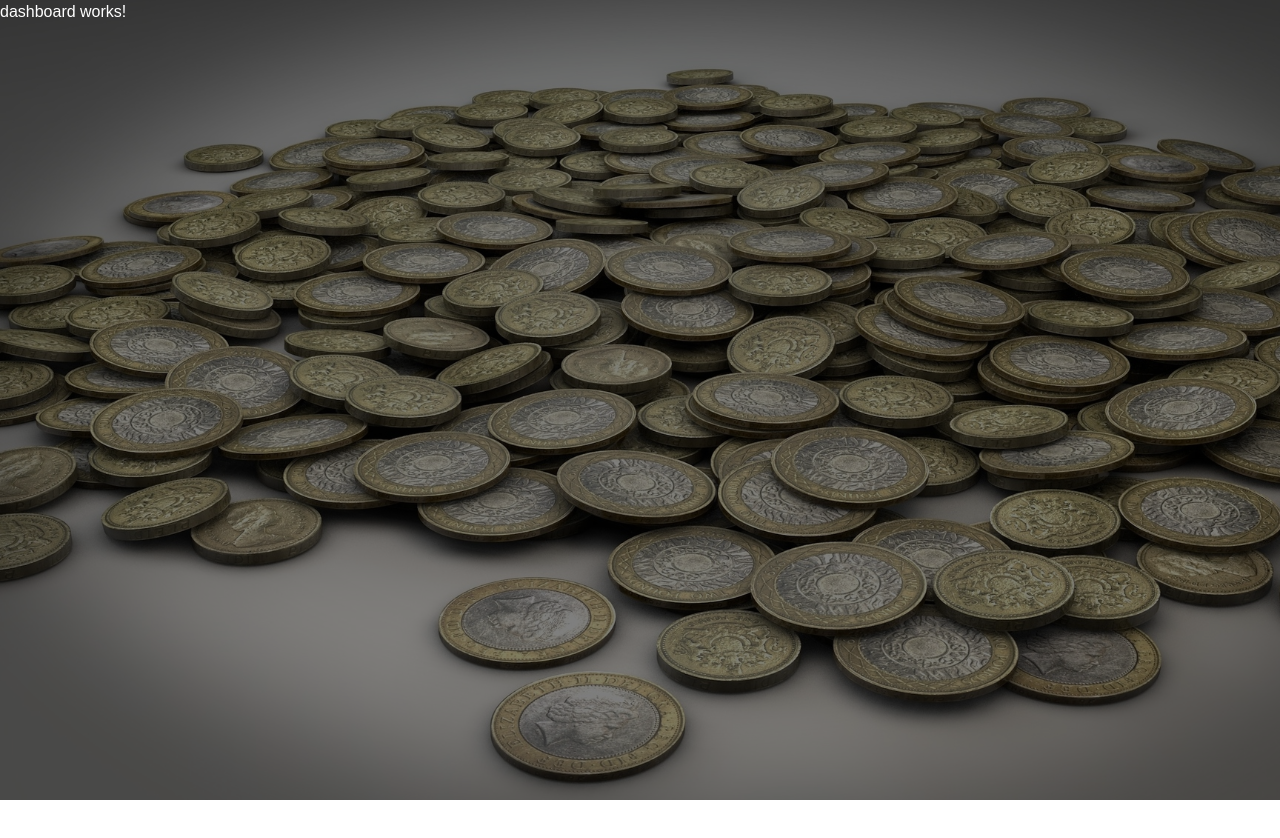
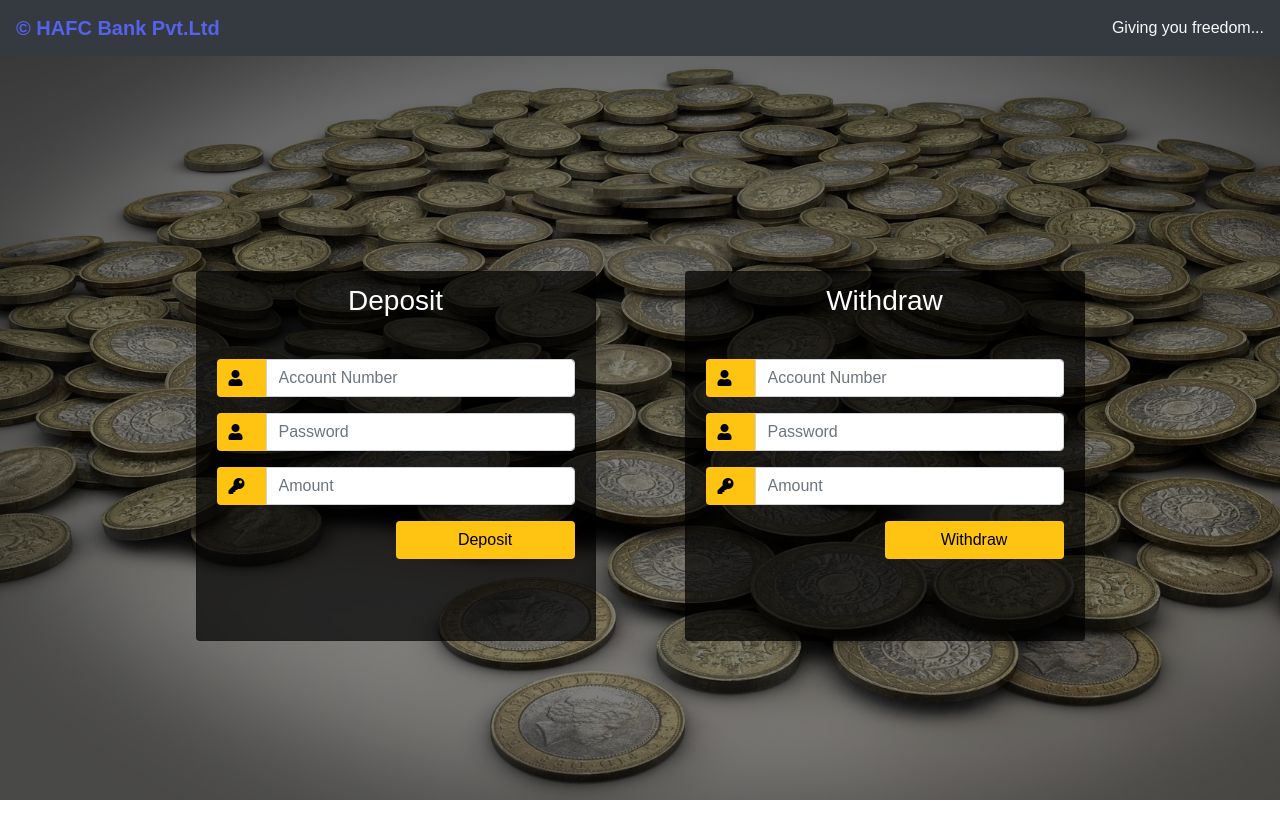
Before and after one commit to ossudheesh/bankApp, an Angular app: page /dashboard in a window 1280 px wide. Shown: the top 838 px of the page. Before the commit the page ends 800 px from the top, so only its background shows below. Built offline with nearby package versions, Linux system fonts and the light colour scheme; a web font is replaced by a local one.

Commit message:
Reactive forms

```diff
--- a/src/app/app.module.ts
+++ b/src/app/app.module.ts
@@ -1,5 +1,5 @@
 import { NgModule } from '@angular/core';
-import { FormsModule } from '@angular/forms';
+import { FormBuilder, FormsModule, ReactiveFormsModule } from '@angular/forms';
 import { BrowserModule } from '@angular/platform-browser';
 
 import { AppRoutingModule } from './app-routing.module';
@@ -18,7 +18,8 @@ import { RegisterComponent } from './register/register.component';
   imports: [
     BrowserModule,
     AppRoutingModule,
-    FormsModule
+    FormsModule,
+    ReactiveFormsModule
   ],
   providers: [],
   bootstrap: [AppComponent]
--- a/src/app/dashboard/dashboard.component.html
+++ b/src/app/dashboard/dashboard.component.html
@@ -1 +1,100 @@
-<p style="color: white;">dashboard works!</p>
+<!-- As a link -->
+<nav class="navbar navbar-light bg-dark ">
+    <a class="navbar-brand  " href="#" style="color:rgb(85, 98, 237);"><b>&#169; HAFC Bank Pvt.Ltd </b></a>
+
+    <span class="quote text-light">Giving you freedom...</span>
+</nav>
+
+
+<div class="container p-5">
+    <div class="row p-5">
+        <div class="col">
+            <div class="d-flex justify-content-center h-100">
+                <div class="card">
+                    <div class="card-header">
+                        <h3 class="text-center">Deposit</h3>
+
+                    </div>
+                    <div class="card-body">
+                        <form (ngSubmit)="deposit()">
+                            <div class="input-group form-group">
+                                <div class="input-group-prepend">
+                                    <span class="input-group-text"><i class="fas fa-user"></i></span>
+                                </div>
+                                <input type="text" name="acc" [(ngModel)]="acc" class="form-control"
+                                    placeholder="Account Number" id="acc" required>
+
+                            </div>
+                            <div class="input-group form-group">
+                                <div class="input-group-prepend">
+                                    <span class="input-group-text"><i class="fas fa-user"></i></span>
+                                </div>
+                                <input type="password" name="pwd" [(ngModel)]="pwd" class="form-control"
+                                    placeholder="Password" id="login_pwd" required>
+
+                            </div>
+                            <div class="input-group form-group">
+                                <div class="input-group-prepend">
+                                    <span class="input-group-text"><i class="fas fa-key"></i></span>
+                                </div>
+                                <input type="text" name="amount" [(ngModel)]="amount" class="form-control"
+                                    placeholder="Amount" id="login_amount" required>
+                            </div>
+
+                            <div class="form-group">
+                                <input type="submit" value="Deposit" class="btn float-right login_btn "
+                                    style="width:50%">
+                            </div>
+                        </form>
+
+                    </div>
+
+                </div>
+            </div>
+        </div>
+        <div class="col">
+            <div class="d-flex justify-content-center h-100">
+                <div class="card">
+                    <div class="card-header">
+                        <h3 class="text-center">Withdraw</h3>
+
+                    </div>
+                    <div class="card-body">
+                        <form (ngSubmit)="withdraw()">
+                            <div class="input-group form-group">
+                                <div class="input-group-prepend">
+                                    <span class="input-group-text"><i class="fas fa-user"></i></span>
+                                </div>
+                                <input type="text" name="wacc" [(ngModel)]="wacc" class="form-control"
+                                    placeholder="Account Number" id="acc" required>
+
+                            </div>
+                            <div class="input-group form-group">
+                                <div class="input-group-prepend">
+                                    <span class="input-group-text"><i class="fas fa-user"></i></span>
+                                </div>
+                                <input type="password" name="wpwd" [(ngModel)]="wpwd" class="form-control"
+                                    placeholder="Password" id="login_pwd" required>
+
+                            </div>
+                            <div class="input-group form-group">
+                                <div class="input-group-prepend">
+                                    <span class="input-group-text"><i class="fas fa-key"></i></span>
+                                </div>
+                                <input type="text" name="wamount" [(ngModel)]="wamount" class="form-control"
+                                    placeholder="Amount" id="login_wamount" required>
+                            </div>
+
+                            <div class="form-group">
+                                <input type="submit" value="Withdraw" class="btn float-right login_btn "
+                                    style="width:50%">
+                            </div>
+                        </form>
+
+                    </div>
+
+                </div>
+            </div>
+        </div>
+    </div>
+</div>
--- a/src/app/dashboard/dashboard.component.ts
+++ b/src/app/dashboard/dashboard.component.ts
@@ -1,4 +1,5 @@
 import { Component, OnInit } from '@angular/core';
+import { DataService } from '../services/data.service';
 
 @Component({
   selector: 'app-dashboard',
@@ -6,10 +7,41 @@ import { Component, OnInit } from '@angular/core';
   styleUrls: ['./dashboard.component.css']
 })
 export class DashboardComponent implements OnInit {
+  acc = ''
+  pwd = ''
+  amount = ''
 
-  constructor() { }
+  wacc = ''
+  wpwd = ''
+  wamount = ''
+
+  constructor(private ds: DataService) { }
 
   ngOnInit(): void {
   }
+  deposit() {
+    let acc = this.acc
+    let pwd = this.pwd
+    let amount = parseInt(this.amount)
 
+    const auth = this.ds.login(acc, pwd)
+    if (auth) {
+      const result = this.ds.deposit(acc, amount)
+      alert(amount + ' credited on ' + acc + ', Balance:' + result)
+    }
+
+
+  }
+  withdraw() {
+    let acc=this.wacc
+    let pwd=this.wpwd
+    let amount=parseInt(this.wamount)
+
+    const auth=this.ds.login(acc,pwd)
+    if(auth){
+      const result=this.ds.withdraw(acc,amount)
+      result?alert(amount+' is withdrew from '+acc+' , Balance:'+result):alert('Insufficient Balance')
+
+    }
+  }
 }
--- a/src/app/login/login.component.ts
+++ b/src/app/login/login.component.ts
@@ -82,19 +82,21 @@ export class LoginComponent implements OnInit {
   login() {
     let acno = this.accNo
     let pwd= this.pwd
-    let db=this.db.database
+    // let db=this.db.database
+    const result=this.db.login(acno,pwd)
+    result?this.router.navigateByUrl('dashboard'):alert('login failed')
 
-    if(acno in db){
-      if(pwd==db[acno]["password"]){
-        // alert('Login Successfull')
-        this.router.navigateByUrl('dashboard')
-      }
-      else{
-        alert('Password Error')
-      }
-    }
-    else{
-      alert('Invalid User')
-    }
+    // if(acno in db){
+    //   if(pwd==db[acno]["password"]){
+    //     // alert('Login Successfull')
+    //     this.router.navigateByUrl('dashboard')
+    //   }
+    //   else{
+    //     alert('Password Error')
+    //   }
+    // }
+    // else{
+    //   alert('Invalid User')
+    // }
   }
 }
--- a/src/app/register/register.component.html
+++ b/src/app/register/register.component.html
@@ -14,12 +14,12 @@
 
             </div>
             <div class="card-body">
-                <form (ngSubmit)="register()">
+                <form [formGroup]="registerForm"  (ngSubmit)="register()">
                     <div class="input-group form-group">
                         <div class="input-group-prepend">
                             <span class="input-group-text"><i class="fas fa-user"></i></span>
                         </div>
-                        <input type="text" name="uname" [(ngModel)]="uname" class="form-control" placeholder="Username"
+                        <input type="text" formControlName="uname"  class="form-control" placeholder="Username"
                             id="login_uname" required>
 
                     </div>
@@ -27,7 +27,7 @@
                         <div class="input-group-prepend">
                             <span class="input-group-text"><i class="fas fa-user"></i></span>
                         </div>
-                        <input type="text" name="accno" [(ngModel)]="accNo" class="form-control"
+                        <input type="text" name="accno" formControlName="accNo" class="form-control"
                             placeholder="Account Number" id="login_accno" required>
 
                     </div>
@@ -35,7 +35,7 @@
                         <div class="input-group-prepend">
                             <span class="input-group-text"><i class="fas fa-key"></i></span>
                         </div>
-                        <input type="password" name="pwd" [(ngModel)]="pwd" class="form-control" placeholder="password"
+                        <input type="password" name="pwd" formControlName="pwd" class="form-control" placeholder="password"
                             id="login_password" required>
                     </div>
 
--- a/src/app/register/register.component.ts
+++ b/src/app/register/register.component.ts
@@ -1,4 +1,5 @@
 import { Component, OnInit } from '@angular/core';
+import { FormBuilder } from '@angular/forms';
 import { Router } from '@angular/router';
 import { DataService } from '../services/data.service';
 
@@ -9,21 +10,25 @@ import { DataService } from '../services/data.service';
 })
 export class RegisterComponent implements OnInit {
 
-  uname=''
-  accNo=''
-  pwd=''
-  constructor(private db:DataService,private router:Router) { }
+  // registration model
+  registerForm=this.fb.group({
+    uname:[''],
+    accNo:[''],
+    pwd:['']
+  })
+
+  constructor(private db: DataService, private router: Router, private fb: FormBuilder) { }
 
   ngOnInit(): void {
   }
 
 
-  register(){
-    let uname=this.uname
-    let accNo=this.accNo
-    let pwd=this.pwd
-    const result=this.db.register(uname,accNo,pwd)
-    result?this.router.navigateByUrl(''):alert('User already exists ')
+  register() {
+    let uname = this.registerForm.value.uname
+    let accNo = this.registerForm.value.accNo
+    let pwd = this.registerForm.value.pwd
+    const result = this.db.register(uname, accNo, pwd)
+    result ? this.router.navigateByUrl('') : alert('User already exists ')
   }
 
 }
--- a/src/app/services/data.service.ts
+++ b/src/app/services/data.service.ts
@@ -30,4 +30,34 @@ export class DataService {
     }
 
   }
+  login(acno: any, password: any) {
+
+
+
+    if (acno in this.database) {
+      if (password == this.database[acno]["password"]) {
+        // alert('Login Successfull')
+        return true
+      }
+      else {
+        alert('Password Error')
+        return false
+      }
+    }
+    else {
+      alert('Invalid User')
+      return false
+    }
+  }
+
+  deposit(acc: any, amount: any) {
+    this.database[acc]['balance'] += amount
+    return this.database[acc]['balance']
+  }
+  withdraw(acc: any, amount: any) {
+    if (this.database[acc]['balance'] >= amount) {
+      this.database[acc]['balance'] -= amount
+      return this.database[acc]['balance']
+    }
+  }
 }
```
